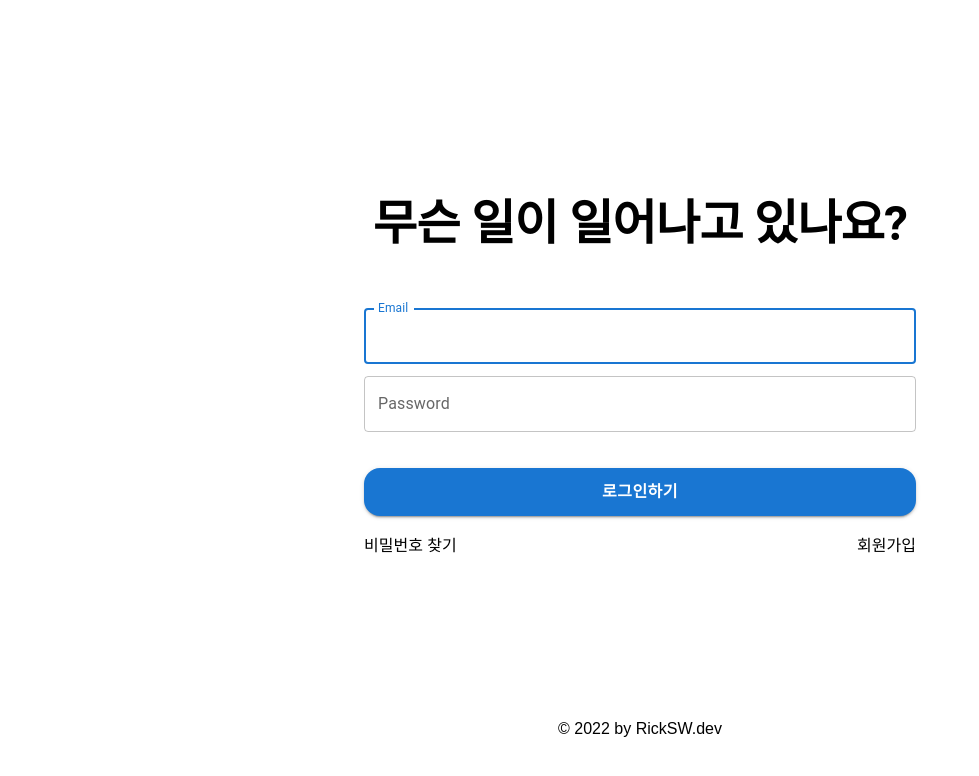
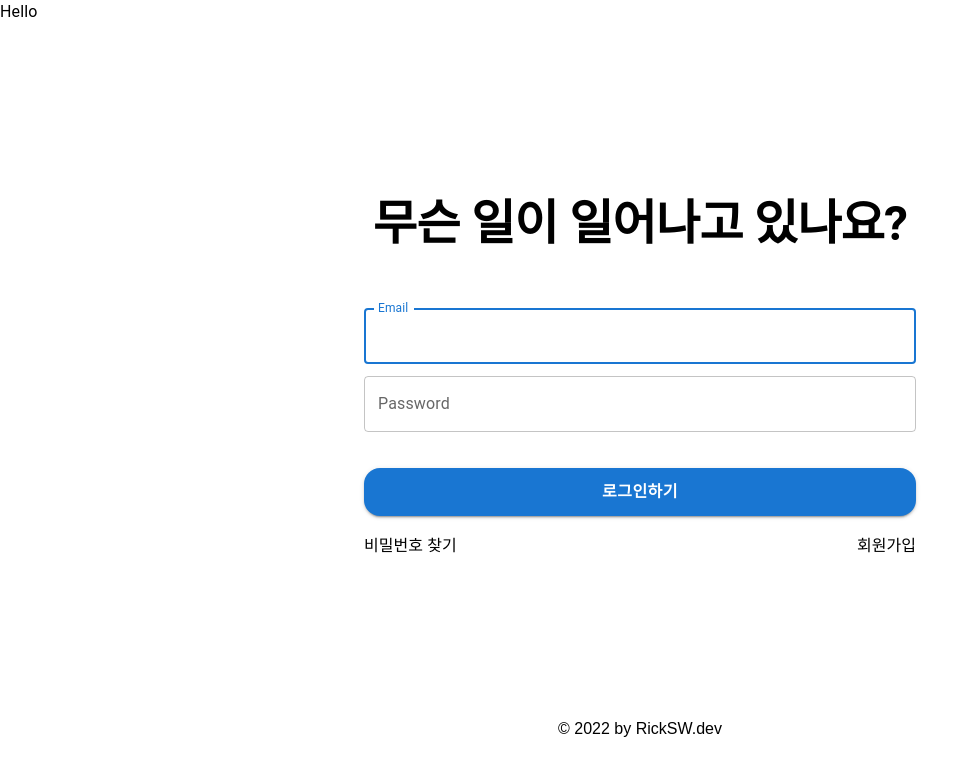
Before and after one commit to ohseungo/rwitter-sns-frontend, a React (Create React App) app: page / in a window 1280 px wide. Shown: the top 776 px of the page, without its empty margins (0-979 px from the left). Built offline with nearby package versions, Linux system fonts and the light colour scheme.

Commit message:
feat : Header 적용 test

```diff
--- a/src/components/common/Header.tsx
+++ b/src/components/common/Header.tsx
@@ -2,7 +2,7 @@ import { HeaderRoot, LogoText } from "./Header.styled";
 
 const Header = () => {
   return (
-    <HeaderRoot>
+    <HeaderRoot color="transparent" elevation={0}>
       <LogoText>Hello</LogoText>
     </HeaderRoot>
   );
--- a/src/components/common/Router.tsx
+++ b/src/components/common/Router.tsx
@@ -2,6 +2,7 @@ import LoginPage from "pages/auth/Login";
 import HomePage from "pages/Home";
 import { HashRouter as Router, Routes, Route } from "react-router-dom";
 import { ManagedRouterProps } from "utils/types";
+import Header from "./Header";
 
 const ManagedRouterComponent = ({
   isLoggedIn,
@@ -10,6 +11,7 @@ const ManagedRouterComponent = ({
 }: ManagedRouterProps) => {
   return (
     <Router>
+      <Header />
       <Routes>
         {isLoggedIn ? (
           <Route path="/" element={<HomePage />} />
```
